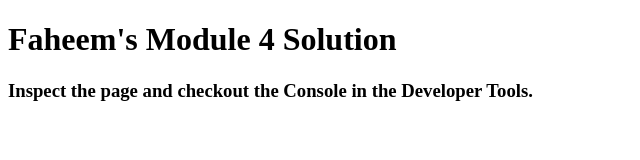
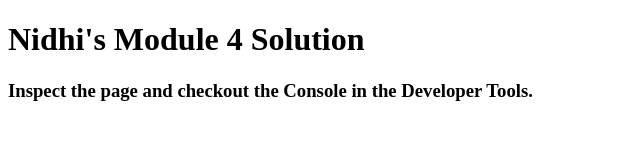
Before and after one commit to nidhip05/Module-4-Solution, a plain HTML site: page index.html in a window 1280 px wide. Shown: the whole page, without its empty margins (0-640 px from the left). Drawn offline with Linux system fonts and the light colour scheme.

Commit message:
Update index.html

```diff
--- a/index.html
+++ b/index.html
@@ -11,7 +11,7 @@
   <script src="script.js"></script>
 </head>
 <body>
-  <h1>Faheem's Module 4 Solution</h1>
+  <h1>Nidhi's Module 4 Solution</h1>
   <h3>Inspect the page and checkout the Console in the Developer Tools.</h3>
 </body>
 </html>
```
